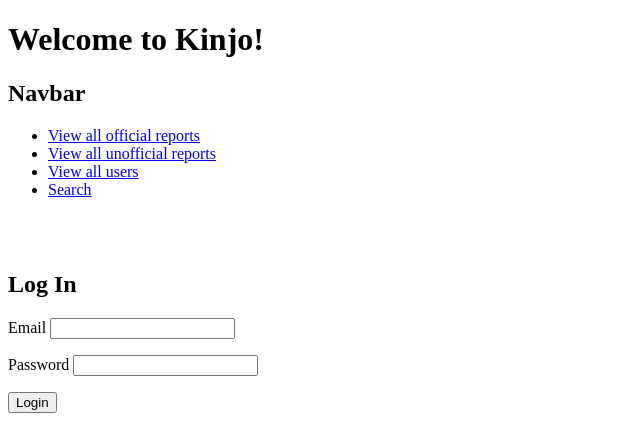
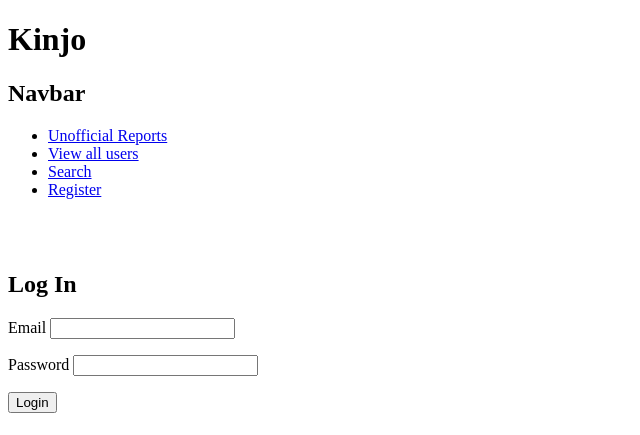
Before and after one commit to PeaPuffer/Kinjo-Community-App, a Flask app: page / in a window 1280 px wide. Shown: the top 435 px of the page, without its empty margins (0-640 px from the left). Run offline with Flask 2, Linux system fonts and the light colour scheme.

Commit message:
Detailing homepage

```diff
--- a/templates/all_unofficial.html
+++ b/templates/all_unofficial.html
@@ -8,7 +8,7 @@
         {% for unofficial in unofficials %}
           <li>
             <a href="/unofficials/{{ unofficial.unofficial_id }}">
-              {{ unofficial.incident_datetime }} - {{unofficial.title}}
+              {{ unofficial.title}} - {{ unofficial.incident_datetime }}
             </a>
           </li>
         {% endfor %}
--- a/templates/homepage.html
+++ b/templates/homepage.html
@@ -2,14 +2,15 @@
 {% block title %}Kinjo Community Watch{% endblock %}
 
 {% block body %}
-  <h1>Welcome to Kinjo!</h1>
+  <h1>Kinjo</h1>
 
   <h2>Navbar</h2>
   <ul>
-    <li><a href="/officials">View all official reports</a></li>
-    <li><a href="/unofficials">View all unofficial reports</a></li>
+    <!-- <li><a href="/officials">View all official reports</a></li> -->
+    <li><a href="/unofficials">Unofficial Reports</a></li>
     <li><a href="/users">View all users</a></li> <!--for quick ref, remove later -->
     <li><a href="/search">Search</a></li>
+    <li><a href="/register">Register</a></li>
   </ul>
 
   <br/>
--- a/templates/unofficial_details.html
+++ b/templates/unofficial_details.html
@@ -25,7 +25,7 @@
           <form action="/unofficials/{{unofficial.unofficial_id}}/comment" method="POST">
             <textarea name="comment" id="comment"> </textarea>
               <br />
-            <input type="submit" value="Save" title="Comment">
+            <input type="submit" value="Submit" title="Comment">
           </form>
         </p>
 
```
